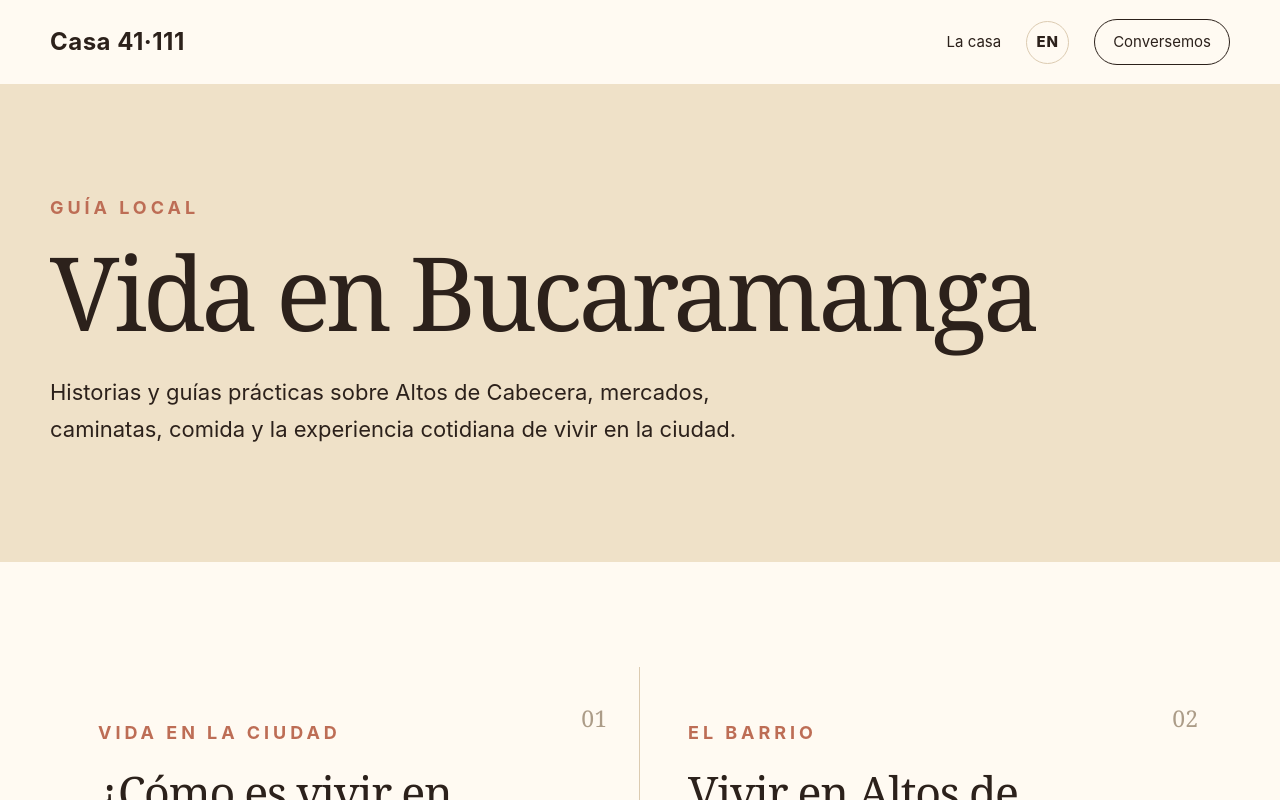
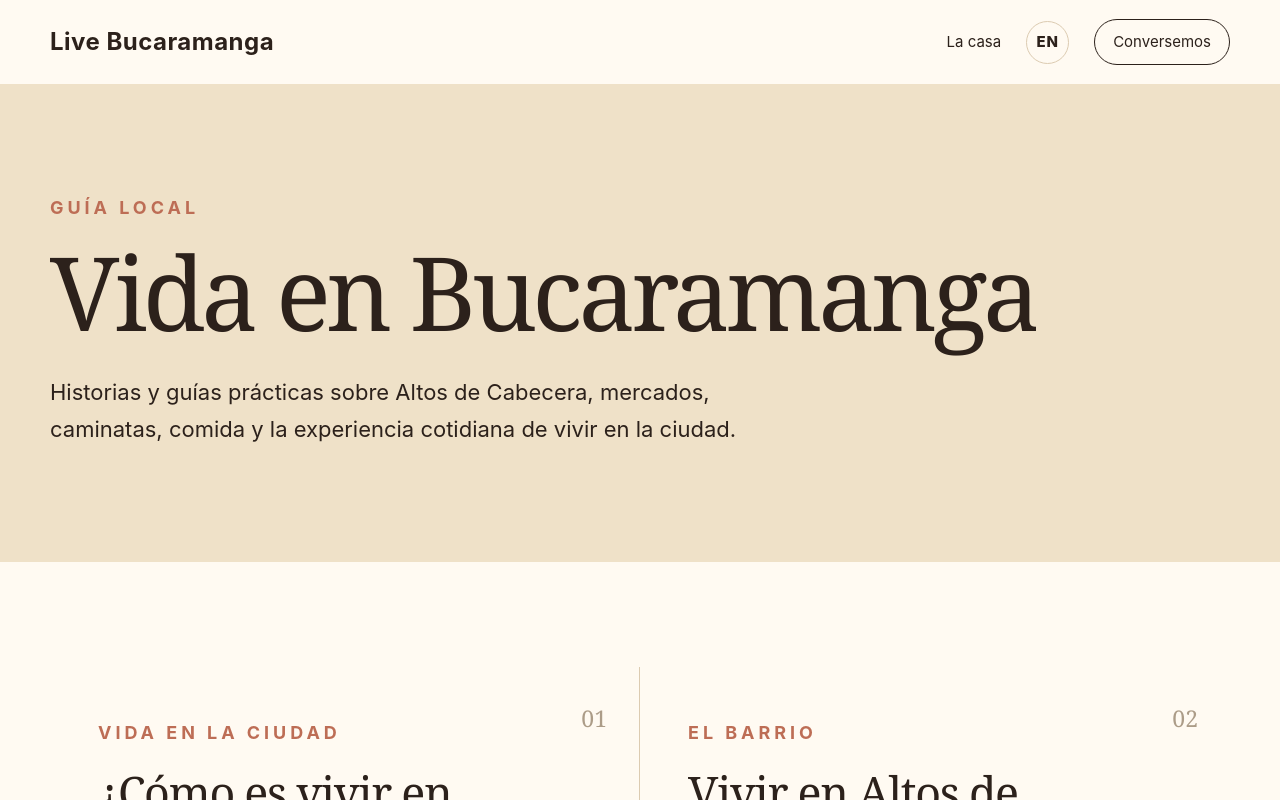
Before and after one commit to HannaSpot/Casa41-111, a Next.js app: page /vida-en-bucaramanga in a window 1280 px wide. Shown: the top 800 px of the page. Built offline with nearby package versions, Linux system fonts and the light colour scheme; no server answers.

Commit message:
SEO: actualizar app/article-index.tsx

```diff
--- a/app/article-index.tsx
+++ b/app/article-index.tsx
@@ -5,7 +5,7 @@ export default function ArticleIndex({ lang, articles }: { lang: "es" | "en"; ar
   const isSpanish = lang === "es";
   return <main className="articleIndexPage" lang={lang}>
     <header className="articleNav shell">
-      <Link className="brand" href={isSpanish ? "/" : "/en"}>Casa 41·111</Link>
+      <Link className="brand" href={isSpanish ? "/" : "/en"}>Live Bucaramanga</Link>
       <nav aria-label={isSpanish ? "Navegación principal" : "Main navigation"}>
         <Link href={isSpanish ? "/" : "/en"}>{isSpanish ? "La casa" : "The house"}</Link>
         <Link className="langSwitch" href={isSpanish ? "/en/living-in-bucaramanga" : "/vida-en-bucaramanga"}>{isSpanish ? "EN" : "ES"}</Link>
@@ -23,6 +23,6 @@ export default function ArticleIndex({ lang, articles }: { lang: "es" | "en"; ar
       </article>)}
     </section>
     <section className="indexPropertyCta"><div className="shell"><p className="eyebrow">Casa 41·111</p><h2>{isSpanish ? "Una casa amplia para vivirla, renovarla o imaginar un nuevo proyecto." : "A spacious home to live in, renovate or shape into a new project."}</h2><Link className="button primary" href={isSpanish ? "/" : "/en"}>{isSpanish ? "Conocer la propiedad" : "View the property"}</Link></div></section>
-    <footer className="shell"><span>Casa 41·111</span><span>{isSpanish ? "Altos de Cabecera · Bucaramanga" : "Altos de Cabecera · Bucaramanga"}</span></footer>
+    <footer className="shell"><span>Live Bucaramanga · Casa 41·111</span><span>{isSpanish ? "Altos de Cabecera · Bucaramanga" : "Altos de Cabecera · Bucaramanga"}</span></footer>
   </main>;
 }
```
